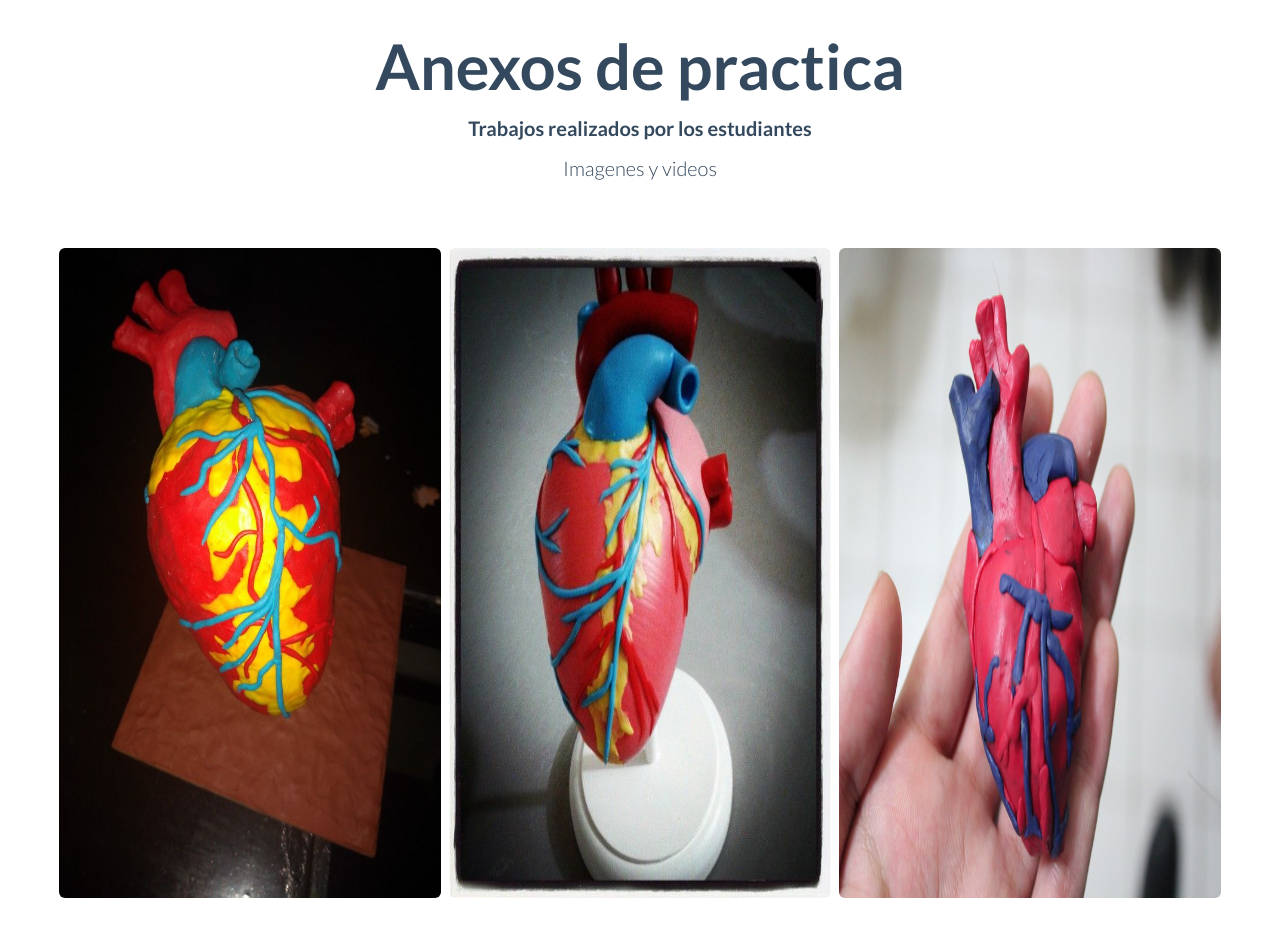
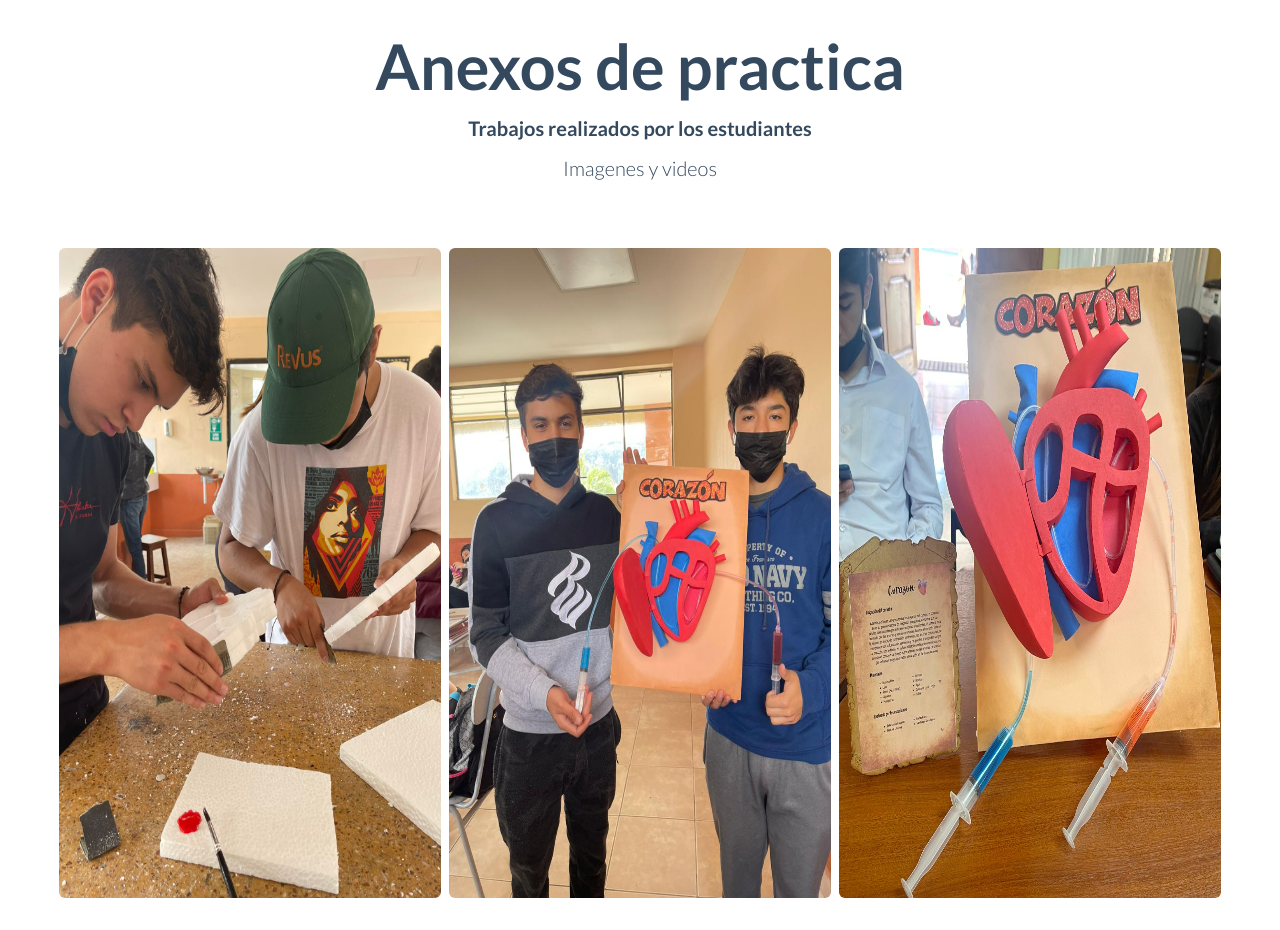
Before and after one commit to EstefaniaLucero/EstefaniaLucero.github.io, a plain HTML site: page index.html in a window 1280 px wide. Shown: the part 4423-5353 px from the top of the page. Drawn offline with Linux system fonts and the light colour scheme; grey boxes are pictures that could not be loaded.

Commit message:
Update index.html

```diff
--- a/index.html
+++ b/index.html
@@ -325,24 +325,24 @@
 			<div class="row wow bounceInUp">
 				<div id="owl-demo" class="owl-carousel">
 
-					<a href="img/molde1.jpg" class="image-link">
+					<a href="img/Corazon0.jpeg" class="image-link">
 						<div class="item">
 							<img class="img-responsive img-rounded" style="width: 1000px; height: 650px;"
-								src="img/molde1.jpg" alt="Owl Image">
+								src="img/Corazon0.jpeg" alt="Owl Image">
 						</div>
 					</a>
 
-					<a href="img/molde2.jpg" class="image-link">
+					<a href="img/corazon1.1.jpeg" class="image-link">
 						<div class="item">
 							<img class="img-responsive img-rounded" style="width: 1000px; height: 650px;"
-								src="img/molde2.jpg" alt="Owl Image">
+								src="img/corazon1.1.jpeg" alt="Owl Image">
 						</div>
 					</a>
 
-					<a href="img/molde3.jpg" class="image-link">
+					<a href="img/corazon1.jpeg" class="image-link">
 						<div class="item">
 							<img class="img-responsive img-rounded" style="width: 1000px; height: 650px;"
-								src="img/molde3.jpg" alt="Owl Image">
+								src="img/corazon1.jpeg" alt="Owl Image">
 						</div>
 					</a>
 
```
